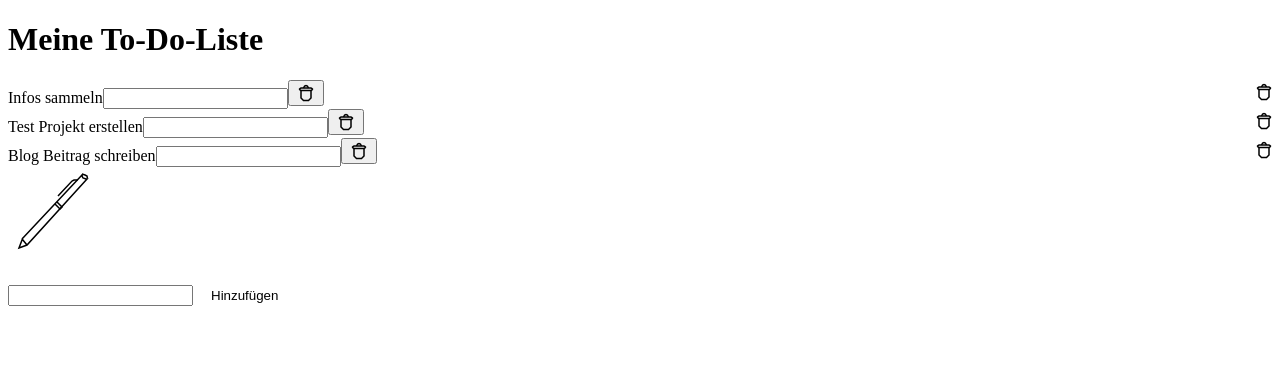
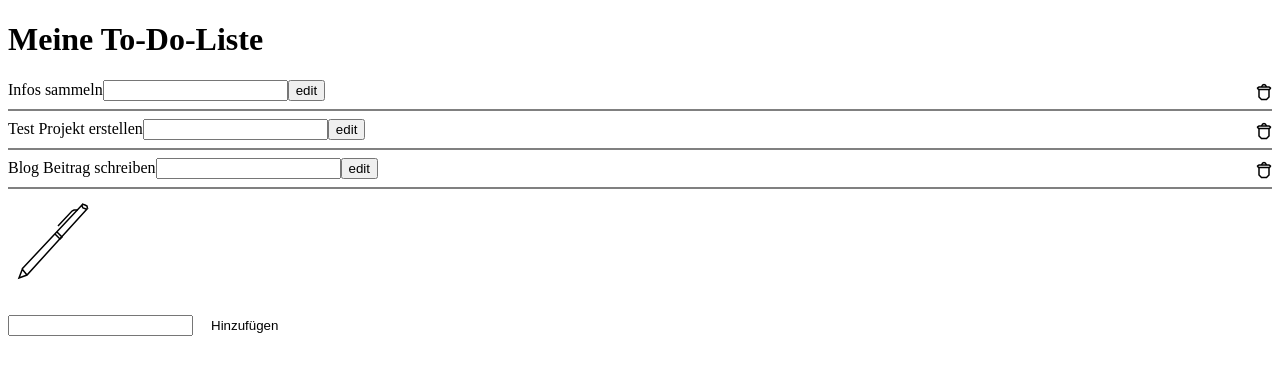
Before and after one commit to FabioKaelin/ToDoManager, a Vue app: page / in a window 1280 px wide. Shown: the top 374 px of the page. Built offline with nearby package versions, Linux system fonts and the light colour scheme; a web font is replaced by a local one.

Commit message:
Funktioniert

```diff
--- a/src/components/ToDoItem.vue
+++ b/src/components/ToDoItem.vue
@@ -1,7 +1,9 @@
 <template>
-    <div class="todoitem"  @click="markCompleted" v-bind:class="{'completed':this.todo.completed}">
-        <span class="Taskname">{{todo.title}}</span>
-        <input type="text" @blur="$emit('edit-todo-event', todo.id)"  class="editInput">
+    <div class="todoitem" v-bind:class="{'completed':this.todo.completed}">
+        <span @click="markCompleted"  class="Taskname">{{todo.title}}</span>
+        <!-- @blur="$emit('edit-todo-event', todo.id)" -->
+        <input type="text"  @keydown="$emit('edit-todo-event', todo.id)" class="editInput">
+        <input type="button" class="showInputButton" value="edit"  @click="$emit('change-Edit-Input', todo.id)">
         <!-- @blur="editToDoItem" -->
 
         <button class="papierkorbButton" @click="$emit('delete-todo-event', todo.id)">
@@ -14,16 +16,7 @@
                 style="fill:none;stroke:black;stroke-width:1.5" />
             </svg>
         </button>
-        <button class="editButton" @click="$emit('edit-todo-event', todo.id)">
-            <svg height="20" width="20">
-                <polyline points="5,7.5 5,15 7.5,17.5 12.5,17.5 15,15 15,7.5"
-                style="fill:none;stroke:black;stroke-width:1.5" />
-                <polyline points="5,5 15,5 16,5.5 16.5,6.125 16,7 15,7.5 5,7.5 4,7 3.5,6.125 4,5.5 5,5 15,5"
-                style="fill:none;stroke:black;stroke-width:1.5" />
-                <polyline points="7.5,5 8.5625,3.0625  10,2.5 11.4375,3.0625 12.5,5"
-                style="fill:none;stroke:black;stroke-width:1.5" />
-            </svg>
-        </button>
+        <hr class="ToDoTrennlinie" noshade>
             <!-- <svg height="40" width="40">
                 <polyline points="10,15 10,30 15,35 25,35 30,30 30,15"
                 style="fill:none;stroke:black;stroke-width:3" />
@@ -113,7 +106,26 @@
             },
             editToDoItem(toDoId){
 				console.log(this.todoEntries[toDoId - 1].title)
-			}
+			},
+            showEditInput(toDoId){
+                console.log("hallo")
+                let id;
+                console.log(this.todo_prop)
+				for (const element of this.todo_prop) {
+                    console.log(element)
+					if(toDoId == element.id){
+						id = element.id
+                        console.log(element)
+
+					}
+				}
+                var x = document.getElementsByClassName("editInput")[id];
+                if (x.style.display === "none") {
+                    x.style.display = "unset";
+                } else {
+                    x.style.display = "none";
+                }
+            }
         }
     }
     console.log("item end")
```
